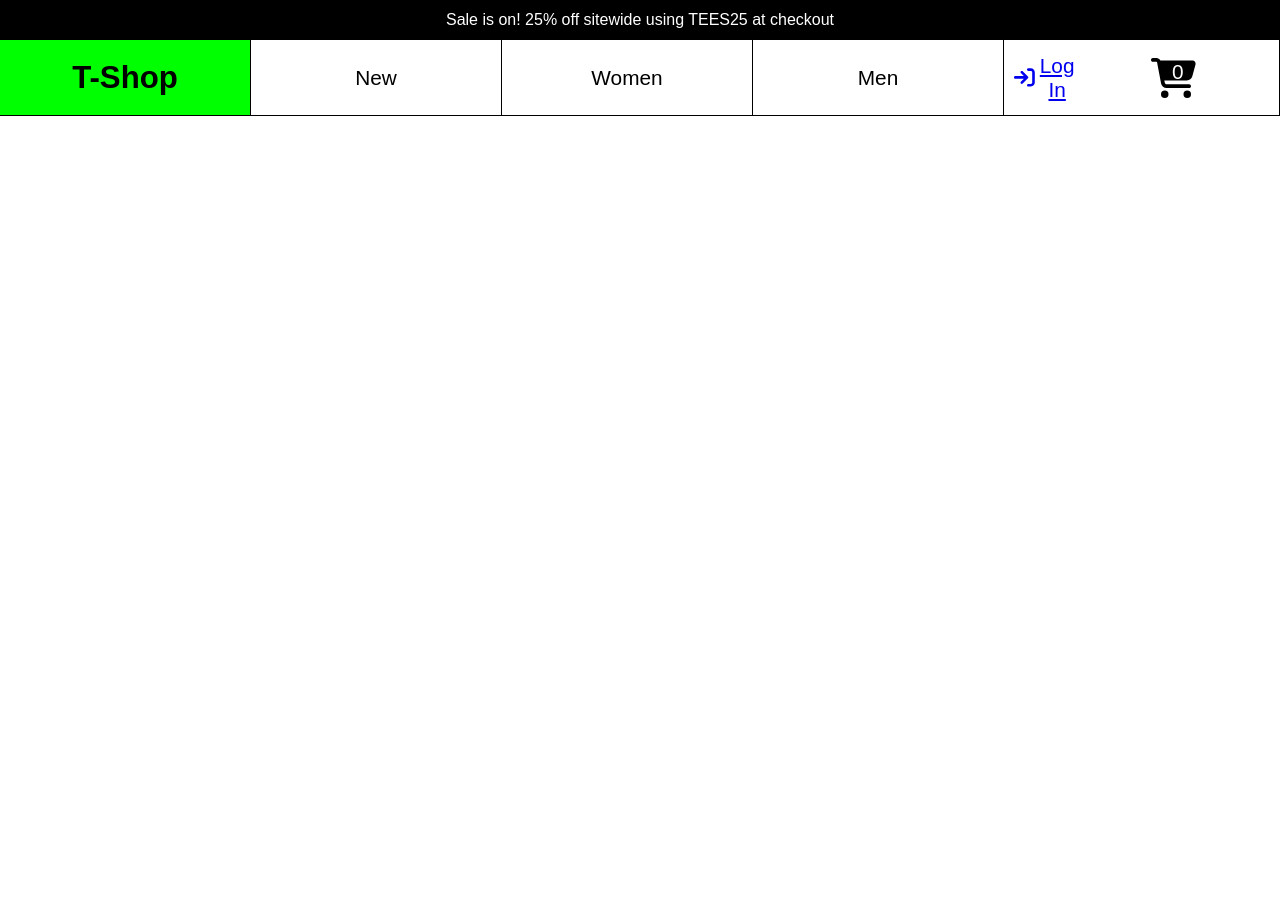
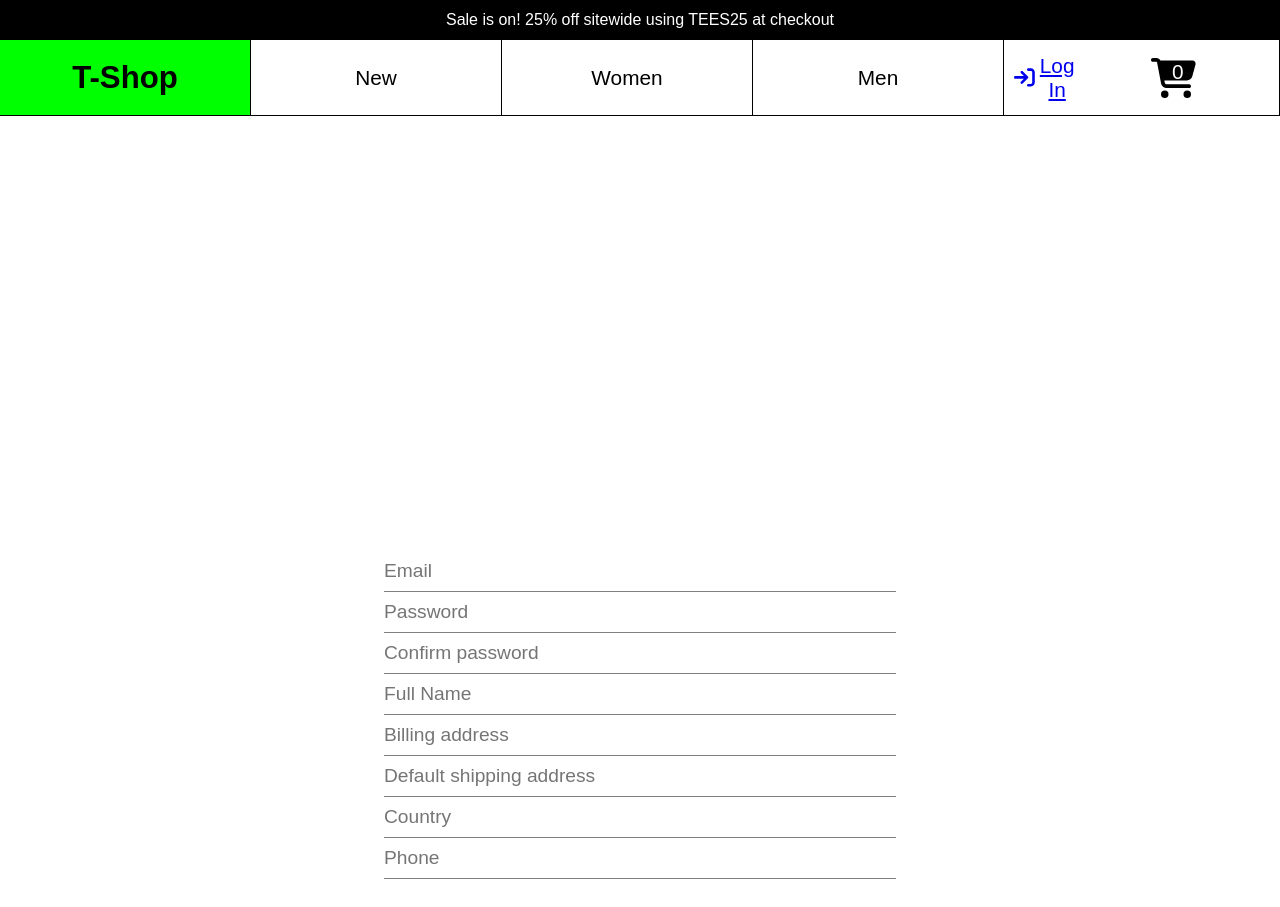
Before and after one commit to huan00/friday_laundry_frontend, a React (Create React App) app: page /signup in a window 1280 px wide. Shown: the top 907 px of the page. Before the commit the page ends 800 px from the top, so only its background shows below. Built offline with nearby package versions, Linux system fonts and the light colour scheme; no server answers.

Commit message:
sign up axios setup

```diff
--- a/src/App.js
+++ b/src/App.js
@@ -8,9 +8,12 @@ import axios from 'axios'
 import { BASE_URL } from './global'
 import { useEffect, useState } from 'react'
 import Login from './pages/Login'
+import Register from './pages/Register'
 
 function App() {
   const [products, setProducts] = useState({})
+  const [authenticated, toggleAuthenticated] = useState(false)
+  const [user, setUser] = useState(null)
 
   useEffect(() => {
     if (!products.length) {
@@ -38,6 +41,7 @@ function App() {
             element={<ProductDetail products={products} />}
           />
           <Route path="login" element={<Login />} />
+          <Route path="signup" element={<Register />} />
         </Routes>
       </main>
     </div>
--- a/src/pages/Login.jsx
+++ b/src/pages/Login.jsx
@@ -9,14 +9,14 @@ const Login = () => {
         <div className="login-msg">
           <h1>Log In</h1>
           <p>
-            Don't have an account? <a href="">Sign Up</a>
+            Don't have an account? <Link to={'/signup'}>Sign Up</Link>
           </p>
         </div>
         <form className="loginForm">
-          <label htmlFor="email">Email </label>
+          {/* <label htmlFor="email">Email </label> */}
           <input type="text" placeholder="E-mail" id="email" />
-          <label htmlFor="password">Password</label>
-          <input type="password" placeholder="password" id="password" />
+          {/* <label htmlFor="password">Password</label> */}
+          <input type="password" placeholder="Password" id="password" />
           {/* <link to={' '}> */}
           <p className="forgotPassword">forgot password?</p>
           {/* </link> */}
--- a/src/pages/Register.jsx
+++ b/src/pages/Register.jsx
@@ -1,7 +1,112 @@
-import React from 'react'
+import React, { useState } from 'react'
+import { useNavigate } from 'react-router-dom'
+import { RegisterUser } from '../services/Auth'
+import '../styles/Login.css'
 
 const Register = () => {
-  return <div>Register</div>
+  const navigate = useNavigate()
+  const [signUpForm, setSignUpForm] = useState({
+    email: '',
+    password: '',
+    full_name: '',
+    billing_address: '',
+    default_shipping_address: '',
+    country: '',
+    phone: ''
+  })
+  const [confirmPassword, setConfirmPassword] = useState('')
+  const [display, setDisplay] = useState('none')
+
+  const handleChange = (e) => {
+    setSignUpForm({ ...signUpForm, [e.target.name]: e.target.value })
+  }
+
+  const handleSubmit = async (e) => {
+    e.preventDefault()
+    if (signUpForm.password === confirmPassword) {
+      setDisplay('none')
+      await RegisterUser(signUpForm)
+      setSignUpForm({
+        email: '',
+        password: '',
+        full_name: '',
+        billing_address: '',
+        default_shipping_address: '',
+        country: '',
+        phone: ''
+      })
+      setConfirmPassword('')
+      navigate('/login')
+    } else {
+      setDisplay('block')
+    }
+  }
+  return (
+    <div className="signup">
+      <form className="signUpForm" onSubmit={handleSubmit}>
+        <input
+          required
+          type="email"
+          onChange={handleChange}
+          name="email"
+          placeholder="Email"
+        />
+        <label htmlFor="password" style={{ display: display, color: 'red' }}>
+          Passwords does not match
+        </label>
+        <input
+          required
+          type="password"
+          onChange={handleChange}
+          name="password"
+          placeholder="Password"
+        />
+        <input
+          required
+          type="password"
+          onChange={(e) => setConfirmPassword(e.target.value)}
+          name="confirmPassword"
+          placeholder="Confirm password"
+        />
+        <input
+          required
+          type="text"
+          onChange={handleChange}
+          name="full_name"
+          placeholder="Full Name"
+        />
+        <input
+          required
+          type="text"
+          onChange={handleChange}
+          name="billing_address"
+          placeholder="Billing address"
+        />
+        <input
+          required
+          type="text"
+          onChange={handleChange}
+          name="default_shipping_address"
+          placeholder="Default shipping address"
+        />
+        <input
+          required
+          type="text"
+          onChange={handleChange}
+          name="country"
+          placeholder="Country"
+        />
+        <input
+          required
+          type="tel"
+          onChange={handleChange}
+          name="phone"
+          placeholder="Phone"
+        />
+        <button className="signUpBtn">Sign Up</button>
+      </form>
+    </div>
+  )
 }
 
 export default Register
--- /dev/null
+++ b/src/services/Auth.js
@@ -0,0 +1,10 @@
+import Client from './Client'
+
+export const RegisterUser = async (data) => {
+  try {
+    const res = await Client.get('/auth/sesson')
+    return res.data
+  } catch (error) {
+    throw error
+  }
+}
--- /dev/null
+++ b/src/services/Client.js
@@ -0,0 +1,18 @@
+import Axios from 'axios'
+
+export const BASE_URL = 'http://localhost:3001'
+
+const Client = Axios.create({ baseURL: BASE_URL })
+
+Client.interceptors.request.use(
+  (config) => {
+    const token = localStorage.getItem('token')
+    if (token) {
+      config.headers['authorization'] = `Bearer ${token}`
+    }
+    return config
+  },
+  (error) => Promise.reject(error)
+)
+
+export default Client
--- a/src/styles/Login.css
+++ b/src/styles/Login.css
@@ -58,3 +58,42 @@
 .loginBtn:hover {
   background-color: rgba(95, 158, 160, .8);
 }
+
+.signup {
+  width: 40%;
+
+  margin: 50% auto;
+  transform: translateY(-50%);
+}
+
+.signUpForm {
+  display: flex;
+  flex-direction: column;
+}
+
+.signUpForm input {
+  border: none;
+  border-bottom: 1px solid gray;
+  color: gray;
+  height: 40px;
+  outline: 0;
+  font-size: 1.2em;
+}
+
+.signUpBtn {
+  height: 50px;
+  width: 150px;
+  margin: 30px 0 0 ;
+  border-radius: 50px;
+  border: 1px solid rgb(95, 158, 160);
+  background-color: white;
+
+  color: rgb(95, 158, 160);
+  cursor: pointer;
+}
+
+.signUpBtn:hover {
+  background-color: rgb(95, 158, 160);
+  color: white;
+  border: none
+}
```
